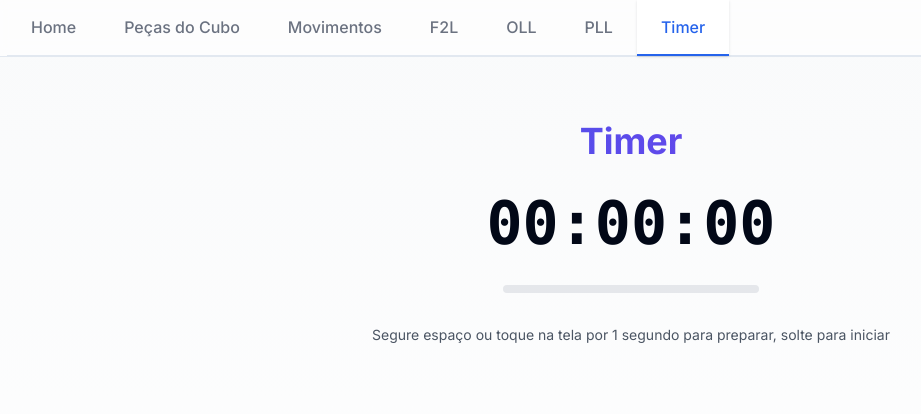
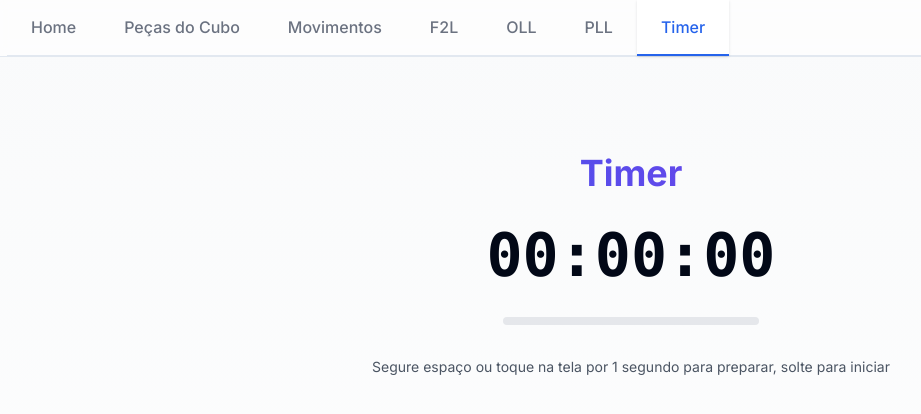
Before and after one commit to ValdineiJunior/cube-lessons, a Next.js app: page /timer in a window 1280 px wide. Shown: the top 414 px of the page, without its empty margins (9-930 px from the left). Built offline with nearby package versions, Linux system fonts and the light colour scheme.

Commit message:
refactor: timer page

```diff
--- a/src/app/timer/page.tsx
+++ b/src/app/timer/page.tsx
@@ -9,12 +9,7 @@ export const metadata: Metadata = {
 export default function TimerPage() {
   return (
     <div className="container mx-auto px-4 py-8">
-      <div className="text-center">
-        <h1 className="text-4xl font-bold bg-gradient-to-r from-blue-600 to-purple-600 bg-clip-text text-transparent mb-8">
-          Timer
-        </h1>
-        <Timer />
-      </div>
+      <Timer />
     </div>
   );
 }
--- a/src/components/Timer.tsx
+++ b/src/components/Timer.tsx
@@ -1,6 +1,6 @@
 "use client";
 
-import { useState, useEffect } from "react";
+import { useState, useEffect, useRef } from "react";
 import { formatTime } from "../utils/timeUtils";
 
 export function Timer() {
@@ -9,6 +9,7 @@ export function Timer() {
   const [holdStartTime, setHoldStartTime] = useState<number | null>(null);
   const [hasReset, setHasReset] = useState(false);
   const [holdProgress, setHoldProgress] = useState(0);
+  const timerRef = useRef<HTMLDivElement>(null);
 
   useEffect(() => {
     const handleKeyDown = (event: KeyboardEvent) => {
@@ -93,14 +94,20 @@ export function Timer() {
 
     document.addEventListener("keydown", handleKeyDown);
     document.addEventListener("keyup", handleKeyUp);
-    document.addEventListener("touchstart", handleTouchStart);
-    document.addEventListener("touchend", handleTouchEnd);
+
+    const timerElement = timerRef.current;
+    if (timerElement) {
+      timerElement.addEventListener("touchstart", handleTouchStart);
+      timerElement.addEventListener("touchend", handleTouchEnd);
+    }
 
     return () => {
       document.removeEventListener("keydown", handleKeyDown);
       document.removeEventListener("keyup", handleKeyUp);
-      document.removeEventListener("touchstart", handleTouchStart);
-      document.removeEventListener("touchend", handleTouchEnd);
+      if (timerElement) {
+        timerElement.removeEventListener("touchstart", handleTouchStart);
+        timerElement.removeEventListener("touchend", handleTouchEnd);
+      }
       clearInterval(intervalId);
     };
   }, [holdStartTime, isRunning, hasReset]);
@@ -122,7 +129,12 @@ export function Timer() {
   }, [isRunning]);
 
   return (
-    <div className="text-center select-none touch-none">
+    <div className="min-h-screen select-none touch-none" ref={timerRef}>
+      <div className="container mx-auto px-4 py-8">
+        <div className="text-center">
+          <h1 className="text-4xl font-bold bg-gradient-to-r from-blue-600 to-purple-600 bg-clip-text text-transparent mb-8">
+            Timer
+          </h1>
           <div className="text-6xl font-mono font-bold mb-8">
             {formatTime(time)}
           </div>
@@ -136,16 +148,16 @@ export function Timer() {
           </div>
           <div className="text-sm text-gray-600 mb-8">
             {isRunning ? (
-          <p>
-            Pressione espaço, toque na tela ou use o botão para parar o timer
-          </p>
+              <p>Pressione espaço ou toque na tela para parar o timer</p>
             ) : (
               <p>
-            Segure espaço ou toque na tela por 1 segundo para preparar, solte
-            para iniciar
+                Segure espaço ou toque na tela por 1 segundo para preparar,
+                solte para iniciar
               </p>
             )}
           </div>
         </div>
+      </div>
+    </div>
   );
 }
```
Lines whose indentation alone changed are shown as unchanged.
